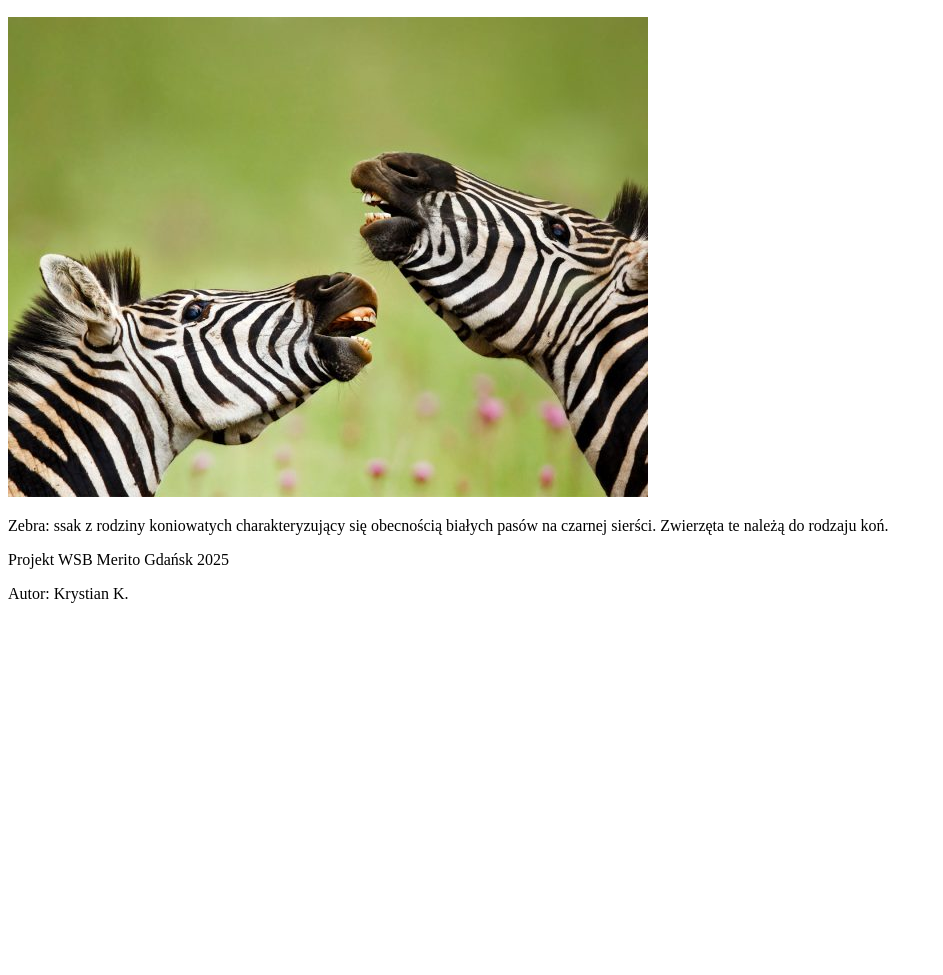
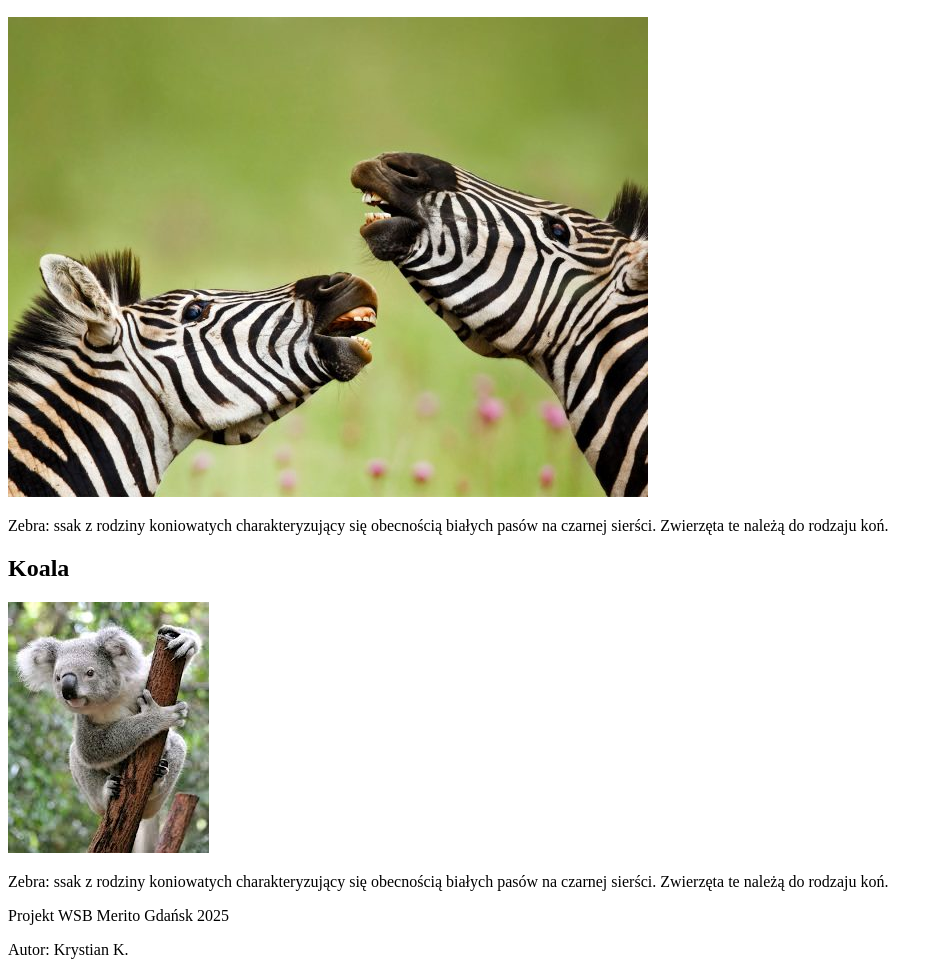
Before and after one commit to KrystianKaminskiWSB/Cwiczenia-1, a plain HTML site: page index.html in a window 1280 px wide. Shown: the part 110-1085 px from the top of the page, without its empty margins (0-943 px from the left). Before the commit the page ends 800 px from the top, so only its background shows below. Drawn offline with Linux system fonts and the light colour scheme.

Commit message:
Dodano sekcje z koala i zdjeciem

```diff
--- a/index.html
+++ b/index.html
@@ -17,6 +17,14 @@
             się obecnością białych pasów na czarnej sierści.
             Zwierzęta te należą do rodzaju koń.</p>
         </section>
+
+        <section>
+            <h2>Koala</h2>
+            <img src="./img/koala.jpg" alt="">
+            <p>Zebra: ssak z rodziny koniowatych charakteryzujący
+            się obecnością białych pasów na czarnej sierści.
+            Zwierzęta te należą do rodzaju koń.</p>
+        </section>
     </main>
     <footer>
         <p>Projekt WSB Merito Gdańsk 2025</p>
```
Also changed, not shown: img/koala.jpg (added).
